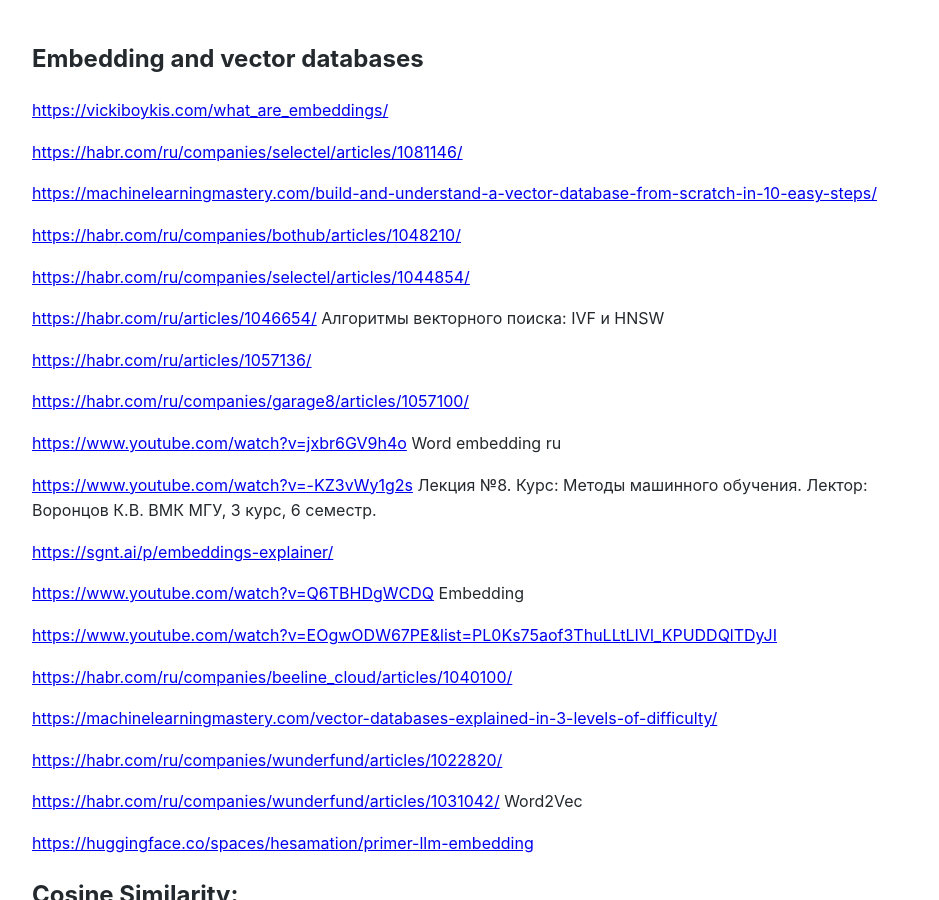
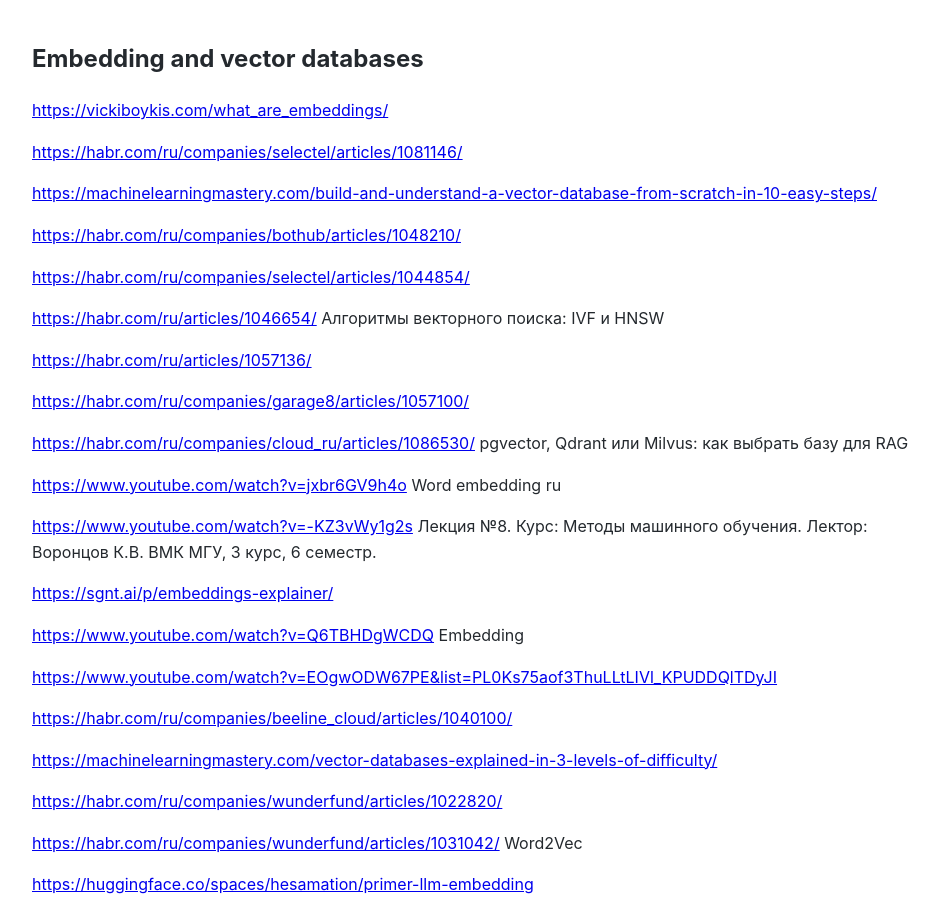
Before and after one commit to Michael-Lubinsky/michael-lubinsky.github.com, a Jekyll site: the page built from vector_db/vector_db.md, in a window 1280 px wide and 900 px high. Shown: the whole window, without its empty margins (158-1097 px from the left). Built offline with Jekyll 4.4.1, drawn with Linux system fonts in a browser that asks for light colours; our own code applies the rules of GitHub Pages for plain Markdown files.

Commit message:
Update vector_db.md

```diff
--- a/vector_db/vector_db.md
+++ b/vector_db/vector_db.md
@@ -15,6 +15,8 @@
 <https://habr.com/ru/articles/1057136/>
 
 <https://habr.com/ru/companies/garage8/articles/1057100/>
+
+<https://habr.com/ru/companies/cloud_ru/articles/1086530/> pgvector, Qdrant или Milvus: как выбрать базу для RAG
 
 <https://www.youtube.com/watch?v=jxbr6GV9h4o> Word embedding ru
 
```
